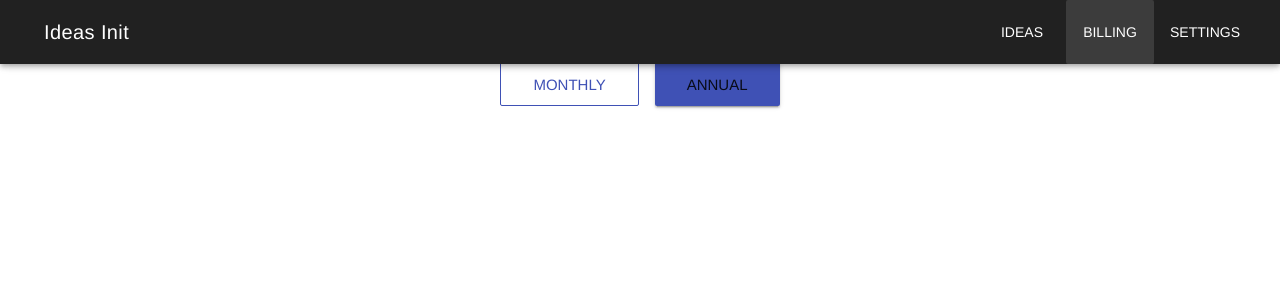
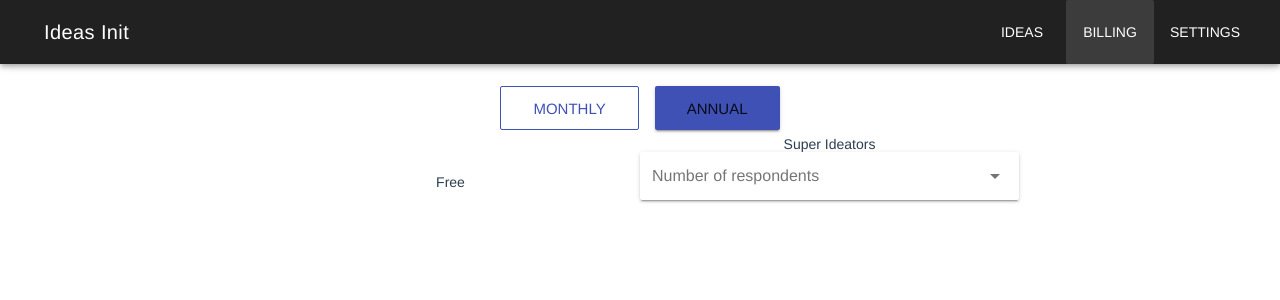
Before and after one commit to ejohnst2/idea-bot-enterprise, a Vue app in the folder client/: page /Billing in a window 1280 px wide. Shown: the top 300 px of the page. Built offline with nearby package versions, Linux system fonts and the light colour scheme.

Commit message:
free card init

```diff
--- a/client/src/components/Billing.vue
+++ b/client/src/components/Billing.vue
@@ -1,16 +1,35 @@
 <template>
-  <div>
-    <v-btn v-if="this.isMonthly === true" @click="setPlan(true)" color="indigo" large>Monthly</v-btn>
-    <v-btn v-if="this.isMonthly === false" @click="setPlan(true)" outline color="indigo" large>Monthly</v-btn>
-    <v-btn v-if="this.isMonthly === true" @click="setPlan(false)" outline color="indigo" large>Annual</v-btn>
-    <v-btn v-if="this.isMonthly === false" @click="setPlan(false)" color="indigo" large>Annual</v-btn>
-  </div>
+  <v-container>
+    <v-layout wrap align-center>
+      <v-flex xs12 lg12>
+        <v-btn v-if="this.isMonthly === true" @click="setPlan(true)" color="indigo" large>Monthly</v-btn>
+        <v-btn v-if="this.isMonthly === false" @click="setPlan(true)" outline color="indigo" large>Monthly</v-btn>
+        <v-btn v-if="this.isMonthly === true" @click="setPlan(false)" outline color="indigo" large>Annual</v-btn>
+        <v-btn v-if="this.isMonthly === false" @click="setPlan(false)" color="indigo" large>Annual</v-btn>
+      </v-flex>
+      <v-flex xs12 sm6 md4 offset-md2>
+        <div>Free</div>
+      </v-flex>
+      <v-flex xs12 sm6 md4>
+        <div>Super Ideators</div>
+        <v-select
+          :items="options"
+          label="Number of respondents"
+          solo
+        ></v-select>
+      </v-flex>
+
+    </v-layout>
+  </v-container>
 </template>
 <script>
 export default {
   data() {
     return {
-      isMonthly: false
+      isMonthly: false,
+      count: 3,
+      options: [3, 5, 8, 13, 21, 34],
+      price: 7
     }
   },
   methods: {
```
